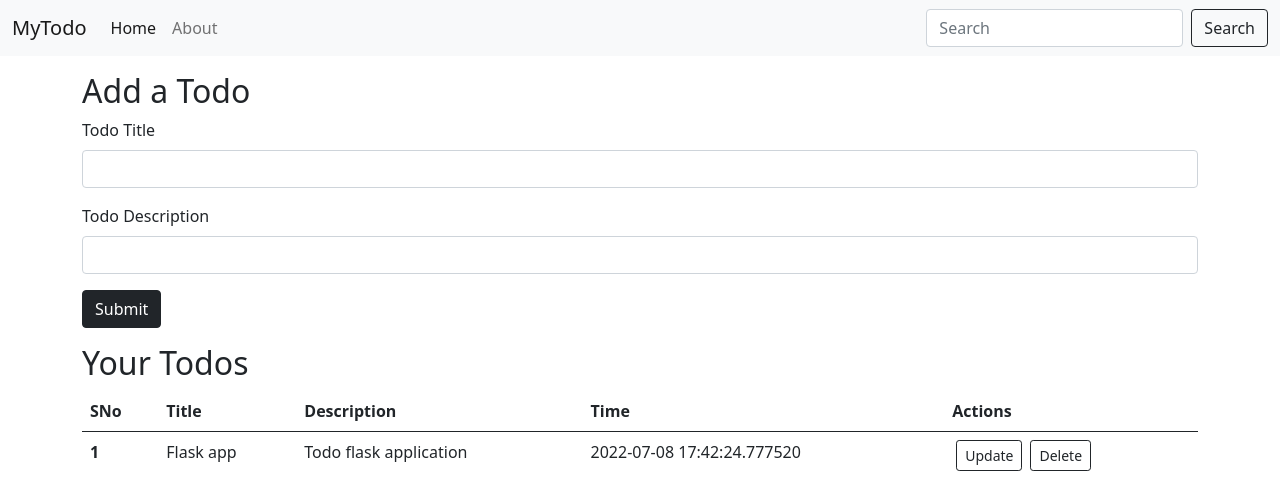
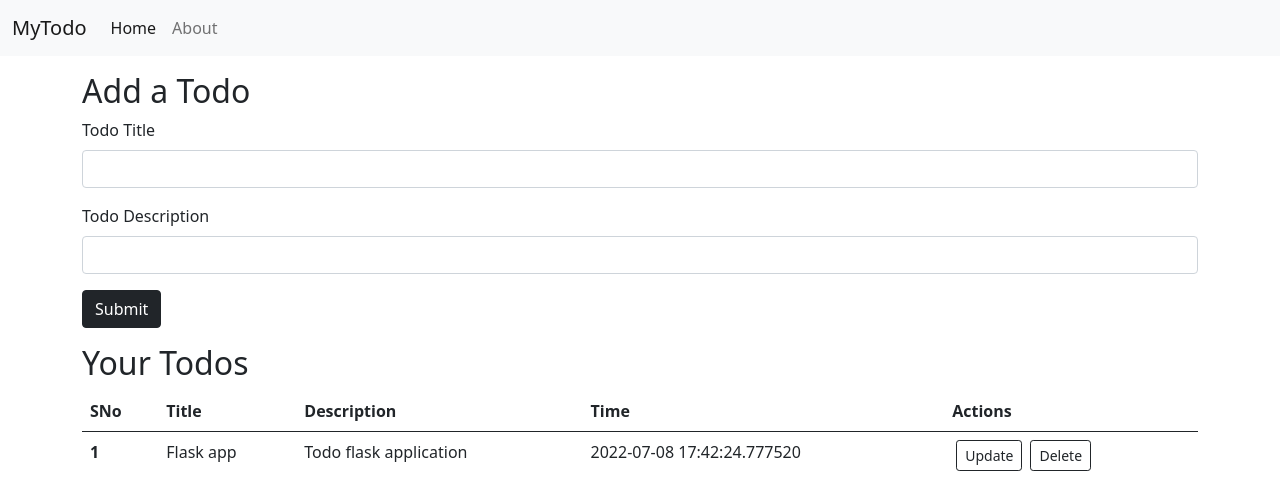
Before and after one commit to kSihag/FlaskTodo, a Flask app: page / in a window 1280 px wide. Shown: the top 479 px of the page. Run offline with Flask 2, Linux system fonts and the light colour scheme; data comes from the database, SQL or seed files in the repository; both versions use the stored data as it was after the commit.

Commit message:
Modified

```diff
--- a/templates/base.html
+++ b/templates/base.html
@@ -34,10 +34,10 @@
 
 
                 </ul>
-                <form class="d-flex">
+            <!-- <form class="d-flex">
                     <input class="form-control me-2" type="search" placeholder="Search" aria-label="Search">
                     <button class="btn btn-outline-dark" type="submit">Search</button>
-                </form>
+                </form>-->
             </div>
         </div>
     </nav>
```
Also changed, not shown: todo.db.
